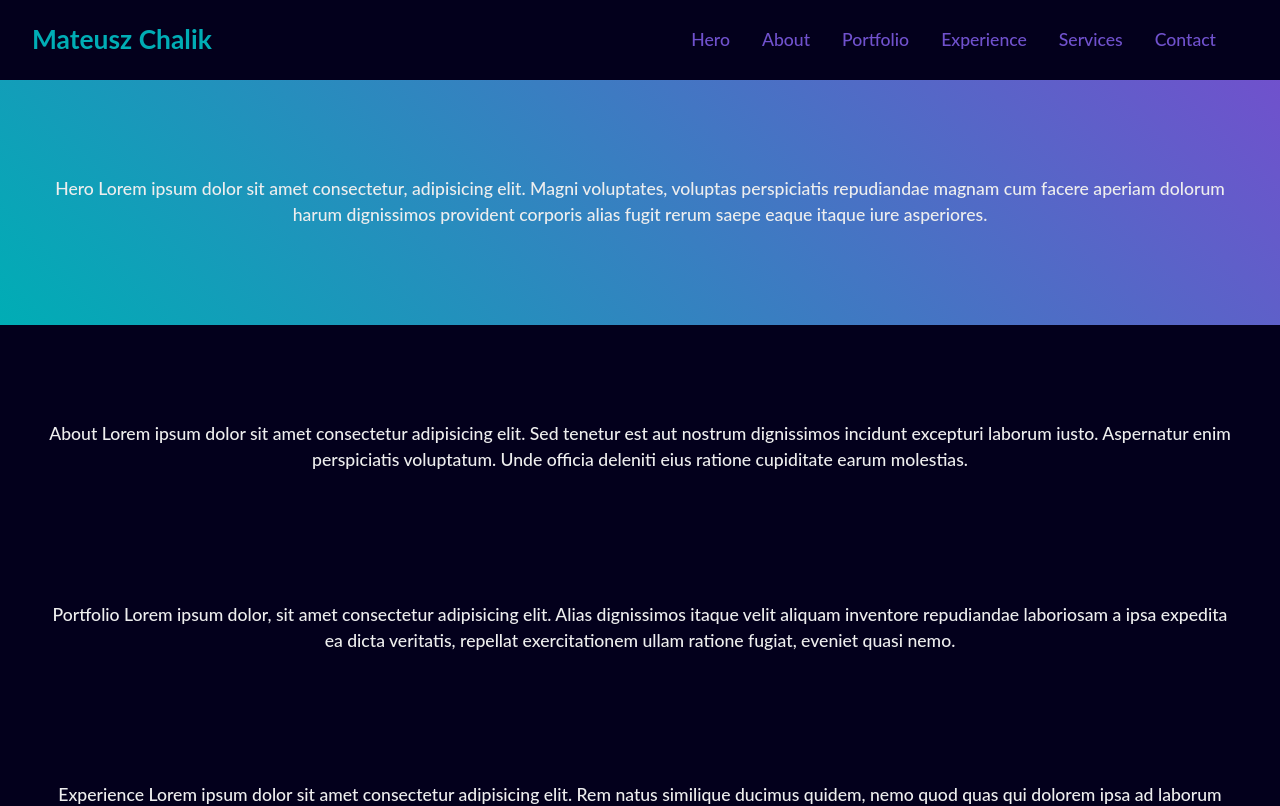
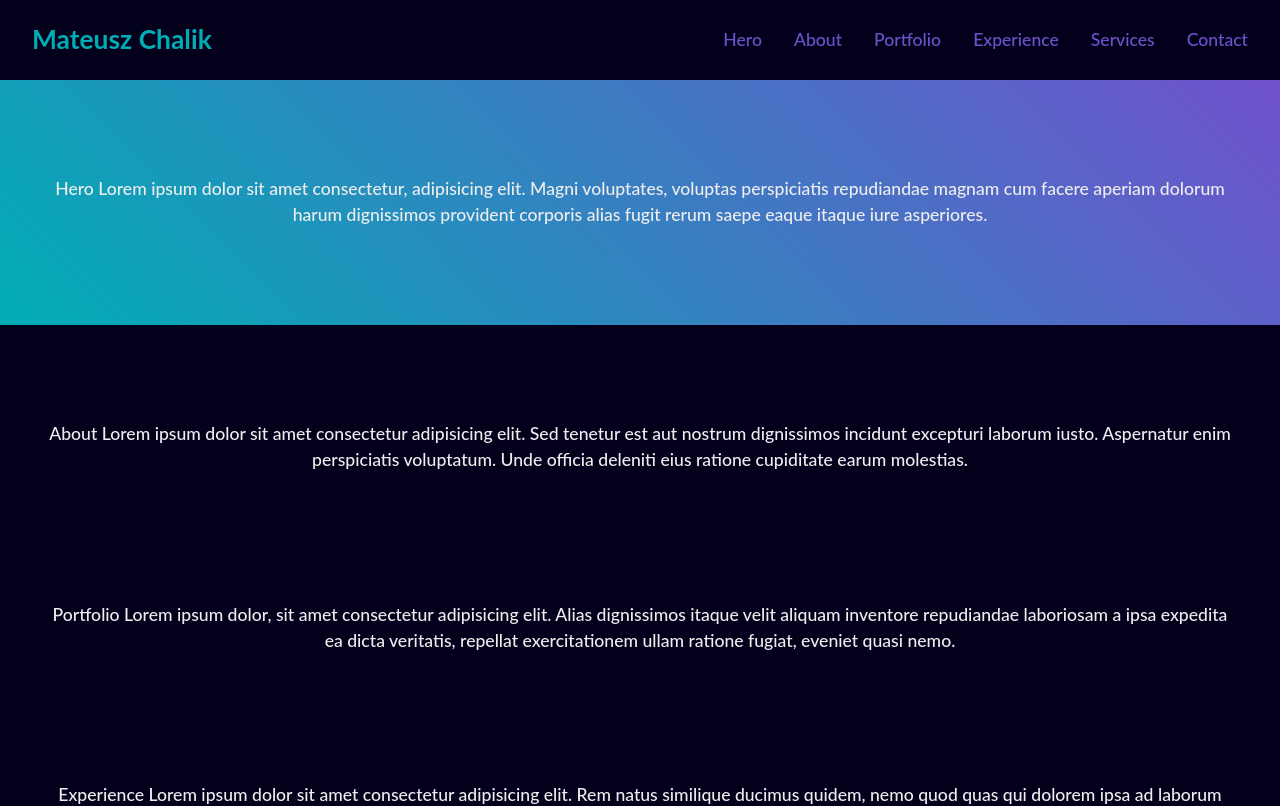
Before and after one commit to matCh00/Portfolio_v2, a React (Create React App) app in the folder portfolio/: page / in a window 1280 px wide. Shown: the top 806 px of the page. Built offline with nearby package versions, Linux system fonts and the light colour scheme.

Commit message:
hero section, poprawki

```diff
--- a/portfolio/src/components/navbar/navbar.css
+++ b/portfolio/src/components/navbar/navbar.css
@@ -16,7 +16,7 @@
 
 .desktop a {
   color: var(--color-neutral-light);
-  margin-right: 2rem;
+  margin-left: 2rem;
 }
 
 .desktop a:hover {
```
Also changed, not shown: 6 other files (tests, documents, lock files or other folders).
